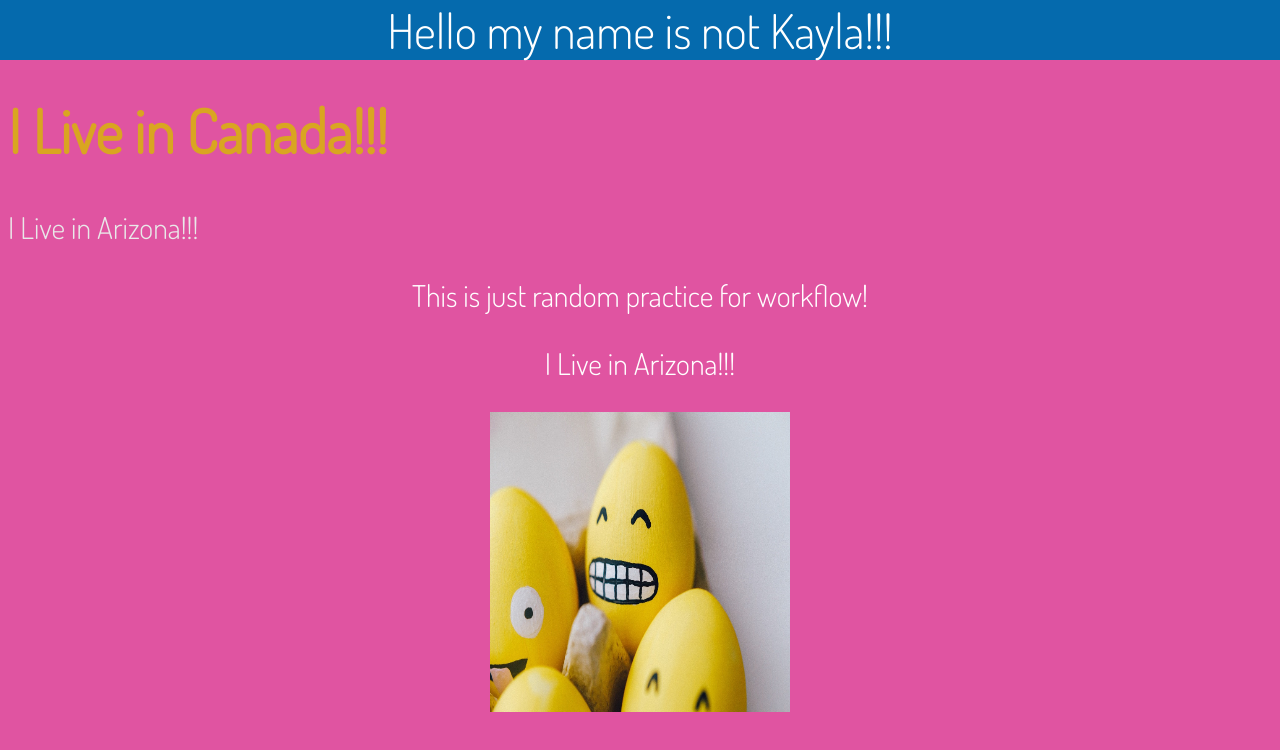
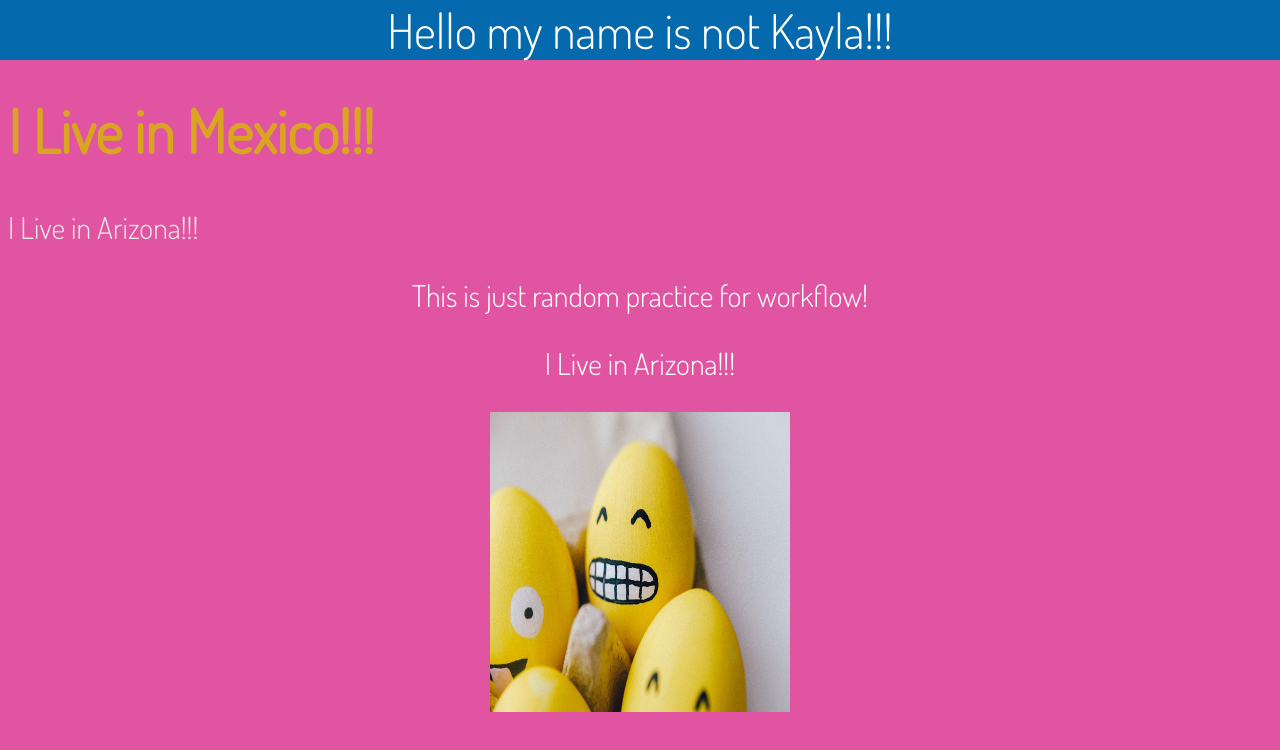
Before and after one commit to Kstrohfus/workflow-practice, a plain HTML site: page index.html in a window 1280 px wide. Drawn offline with Linux system fonts and the light colour scheme; a web font is replaced by a local one.

Commit message:
Changed location to cause conflict

```diff
--- a/index.html
+++ b/index.html
@@ -16,7 +16,7 @@
   </head>
   <body>
     <header>Hello my name is not Kayla!!!</header>
-    <h1>I Live in Canada!!!</h1>
+    <h1>I Live in Mexico!!!</h1>
     <div>
       <p class="code">I Live in Arizona!!!</p>
       <p class="random">This is just random practice for workflow!</p>
```
